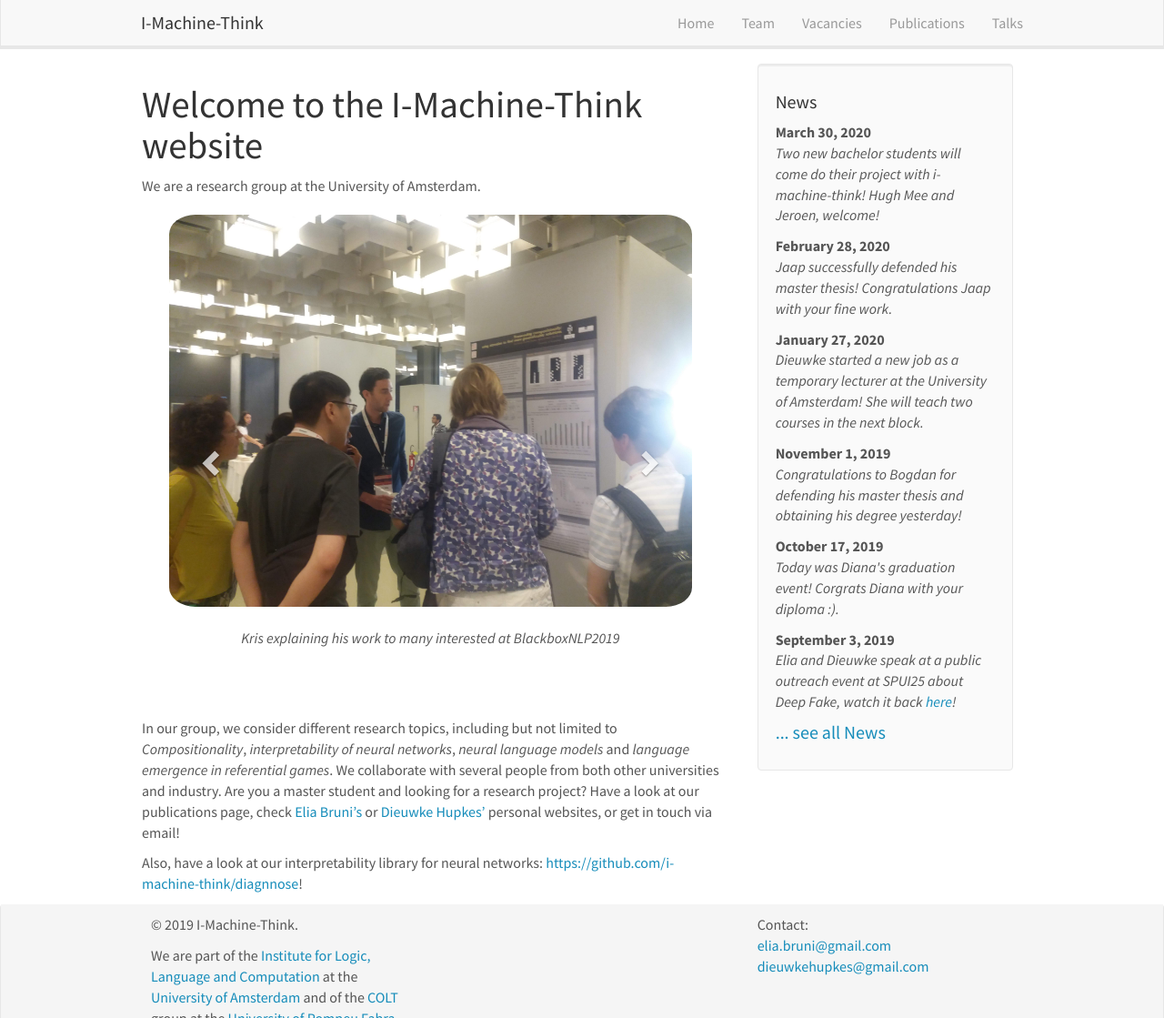
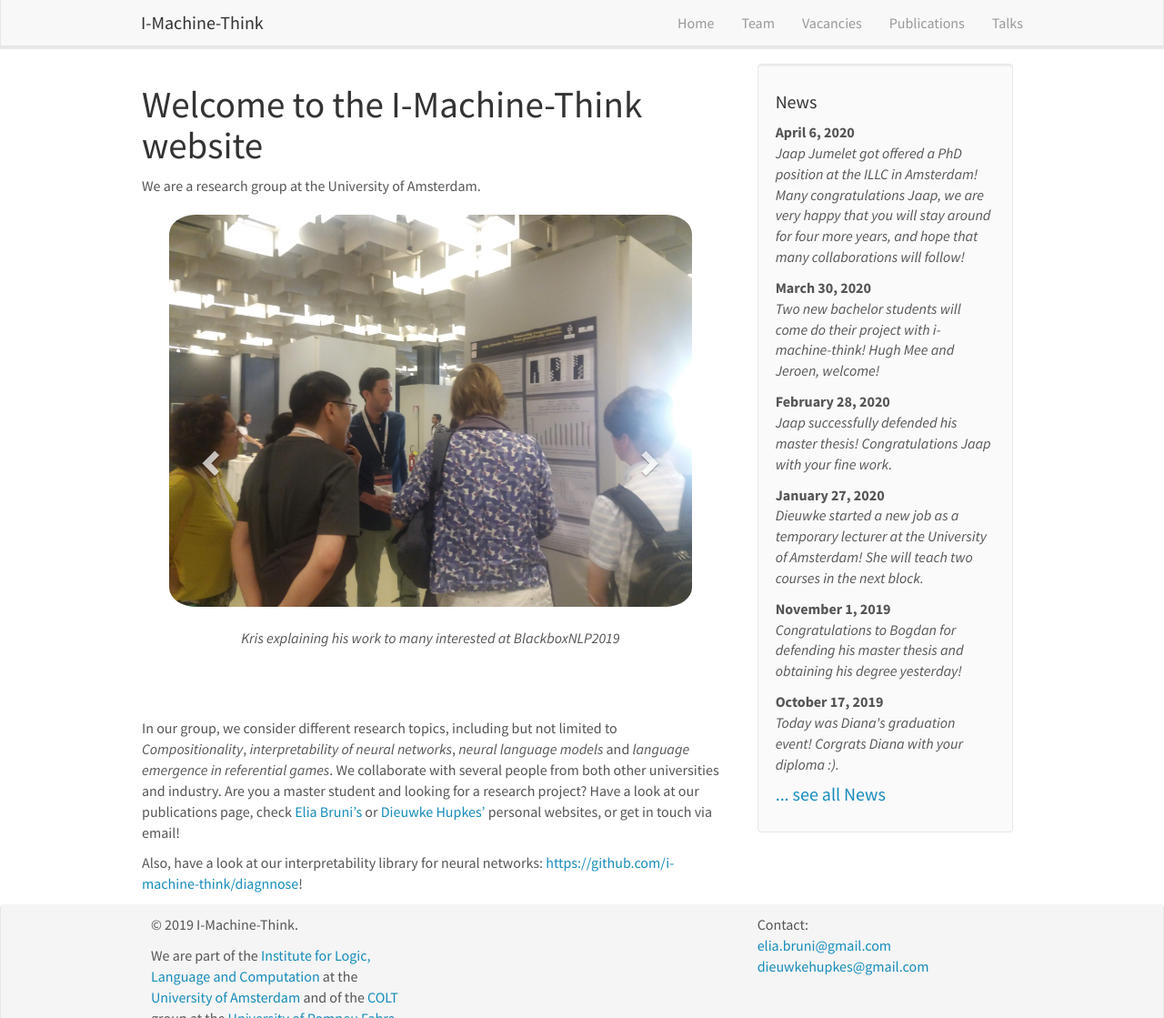
Before and after one commit to i-machine-think/i-machine-think.github.io, a Jekyll site: the page built from _pages/home.md, in a window 1280 px wide and 1119 px high. Shown: the whole window at 91% size. Built offline with Jekyll 4.4.1, drawn with Linux system fonts in a browser that asks for light colours; nearby versions of some CDN libraries.

Commit message:
Add Jaap position news

```diff
--- a/_data/news.yml
+++ b/_data/news.yml
@@ -1,3 +1,6 @@
+- date: "April 6, 2020"
+  headline: Jaap Jumelet got offered a PhD position at the ILLC in Amsterdam! Many congratulations Jaap, we are very happy that you will stay around for four more years, and hope that many collaborations will follow!
+
 - date: "March 30, 2020"
   headline: Two new bachelor students will come do their project with i-machine-think! Hugh Mee and Jeroen, welcome!
 
```
